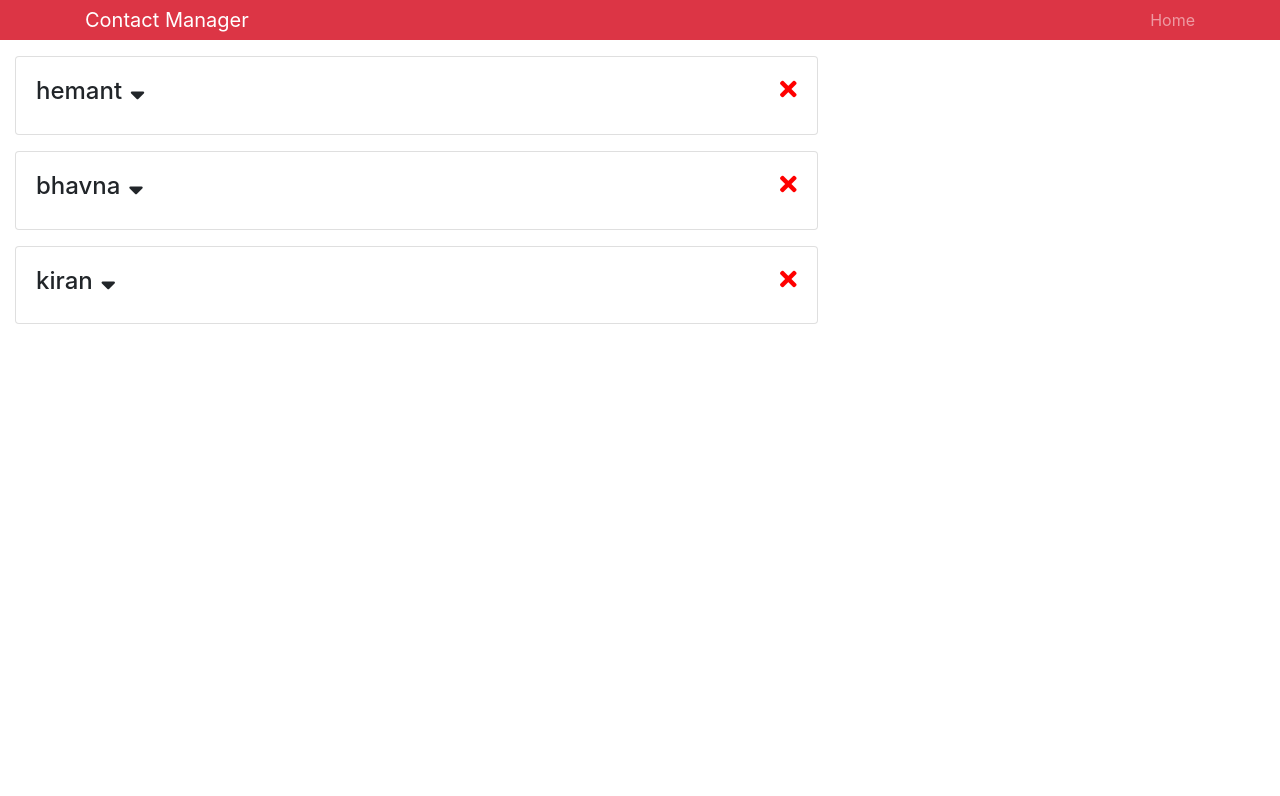
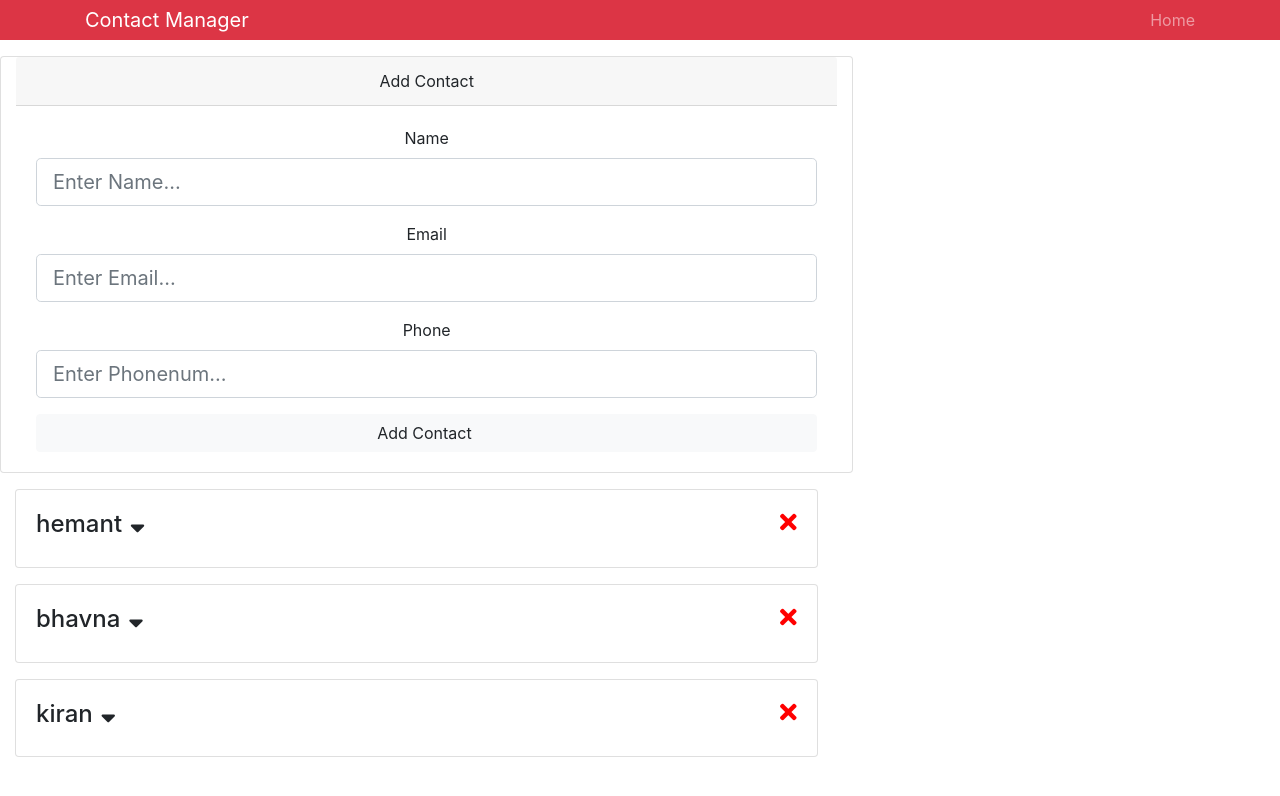
Before and after one commit to nhemnt/contact-manager, a React (Create React App) app: page / in a window 1280 px wide. Shown: the top 796 px of the page. Built offline with nearby package versions, Linux system fonts and the light colour scheme.

Commit message:
form add

```diff
--- a/src/App.js
+++ b/src/App.js
@@ -2,8 +2,9 @@
 import {Provider} from "./context";
 import 'bootstrap/dist/css/bootstrap.min.css';
 import './App.css';
-import Contacts from "./components/Contacts";
-import Header from "./components/Header"
+import Contacts from "./components/contact/Contacts";
+import Header from "./components/layout/Header"
+import AddContact from './components/contact/AddContact'
 
 class App extends Component {
     render() {
@@ -11,6 +12,7 @@
             <Provider>
                 <div className="App">
                     <Header branding="Contact Manager"/>
+                    <AddContact />
                     <div className="container row">
                         <div className="col-sm-12 col-md-9">
                             <Contacts/>
--- /dev/null
+++ b/src/components/contact/AddContact.js
@@ -0,0 +1,84 @@
+import React, {Component} from 'react';
+import {Consumer} from "../../context";
+import uuid  from 'uuid';
+import TextInputGroup from '../layout/TextInputGroup';
+
+class AddContact extends Component {
+    state = {
+        name: '',
+        email: '',
+        phone: ''
+    }
+    onSubmit = (dispatch, e) => {
+        e.preventDefault();
+        const {name, email, phone} = this.state;
+        const newContact ={
+            id: uuid(),
+            name,
+            email,
+            phone
+        }
+        dispatch({
+            type: 'ADD_CONTACT',
+            payload: newContact
+        })
+        //clear state
+        this.setState({
+            name: '',
+            email: '',
+            phone: ''
+        })
+    }
+    onChange = (e) => this.setState({[e.target.name]: e.target.value});
+
+    render() {
+        const {name, email, phone} = this.state;
+        return (
+            <Consumer>
+                {
+                    value => {
+                        const {dispatch} = value;
+                        return (
+                            <div className="rows">
+                                <div className="card mb-3 col-8">
+                                    <div className="card-header">Add Contact</div>
+                                    <div className="card-body">
+                                        <form onSubmit={this.onSubmit.bind(this,dispatch)}>
+                                            <TextInputGroup
+                                                label="Name"
+                                                name="name"
+                                                placeholder="Enter Name..."
+                                                value={name}
+                                                onChange={this.onChange}
+                                            />
+                                            <TextInputGroup
+                                                label="Email"
+                                                name="email"
+                                                placeholder="Enter Email..."
+                                                value={email}
+                                                type="email"
+                                                onChange={this.onChange }
+                                            />
+                                            <TextInputGroup
+                                                label="Phone"
+                                                name="phone"
+                                                placeholder="Enter Phonenum..."
+                                                value={phone}
+                                                onChange={this.onChange}
+                                            />
+                                            <input type="submit" className="btn btn-light btn-block"
+                                                   value="Add Contact "/>
+                                        </form>
+                                    </div>
+                                </div>
+                            </div>
+
+                        )
+                    }
+                }
+            </Consumer>
+        )
+    }
+}
+
+export default AddContact
--- a/src/components/Contact.js
+++ b/src/components/contact/Contact.js
@@ -1,6 +1,6 @@
 import React, {Component} from 'react';
 import PropTypes from 'prop-types';
-import {Consumer} from "../context";
+import {Consumer} from "../../context";
 
 class Contact extends Component {
     state = {
--- a/src/components/Contacts.js
+++ b/src/components/contact/Contacts.js
@@ -1,6 +1,6 @@
 import React, {Component} from 'react';
 import Contact from './Contact';
-import {Consumer} from "../context";
+import {Consumer} from "../../context";
 
 class Contacts extends Component {
     render() {
--- /dev/null
+++ b/src/components/layout/TextInputGroup.js
@@ -0,0 +1,35 @@
+import React from 'react';
+import PropTypes from 'prop-types';
+
+const TextInputGroup = ({
+                            label,
+                            name,
+                            value,
+                            placeholder,
+                            type,
+                            onChange
+                        }) => {
+    return (
+        <div className="form-group">
+            <label htmlFor={name}>{label}</label>
+            <input type={type}
+                   name={name}
+                   value={value}
+                   className="form-control form-control-lg"
+                   onChange={onChange}
+                   placeholder={placeholder} />
+        </div>
+    )
+};
+TextInputGroup.propTypes = {
+    label: PropTypes.string.isRequired,
+    name: PropTypes.string.isRequired,
+    value: PropTypes.string.isRequired,
+    placeholder: PropTypes.string.isRequired,
+    type: PropTypes.string.isRequired,
+    onChange: PropTypes.func.isRequired,
+};
+TextInputGroup.defaultProps = {
+    type: 'text'
+}
+export default TextInputGroup;
--- a/src/context.js
+++ b/src/context.js
@@ -12,6 +12,12 @@
                 )
             }
             ;
+        case 'ADD_CONTACT':
+            return {
+                ...state,
+                contacts: [action.payload, ...state.contacts]
+            }
+                ;
         default:
             return state;
     }
```
Also changed, not shown: src/components/layout/Header.js (renamed from src/components/Header.js).
